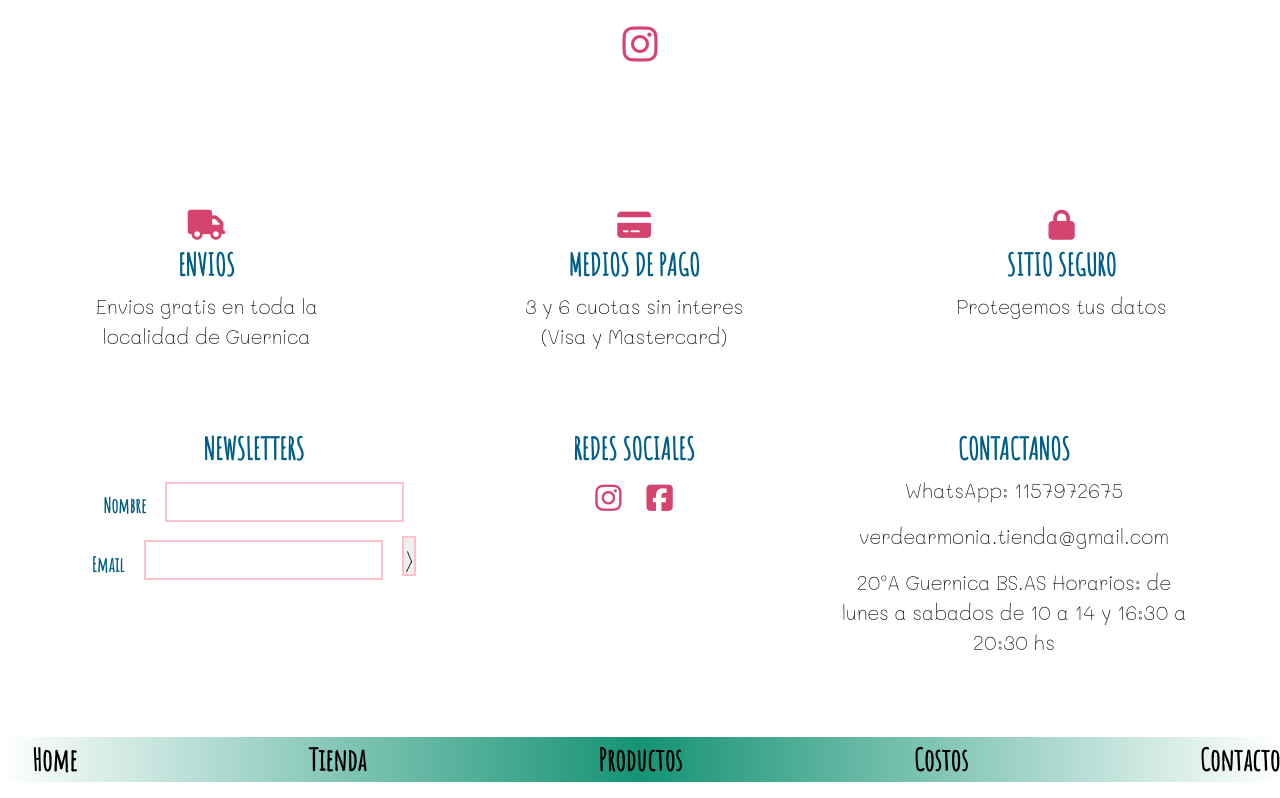
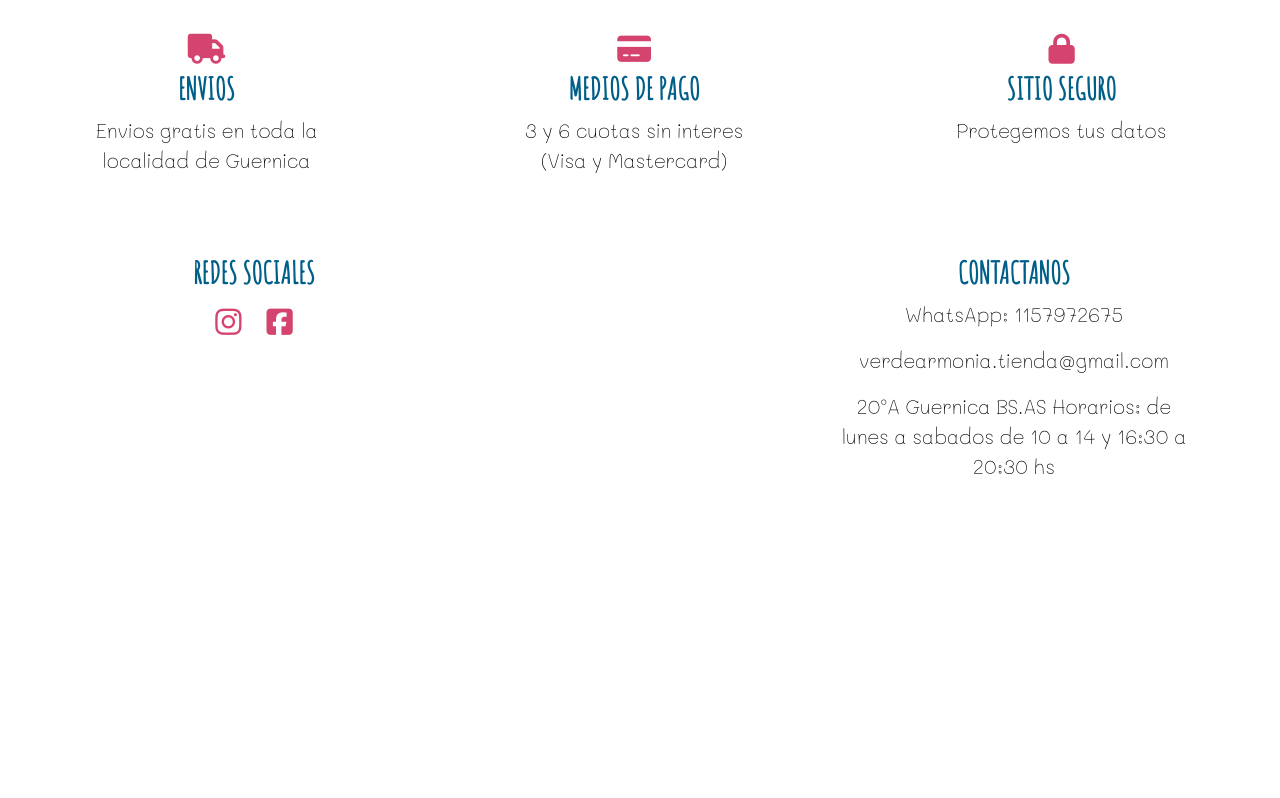
Before and after one commit to ysicilia/Green-Harmony-Store, a website: page index.html in a window 1280 px wide. Shown: the part 1464-2262 px from the top of the page. After the commit the page ends 2025 px from the top, so only its background shows below. Drawn offline with nearby package versions, Linux system fonts and the light colour scheme.

Commit message:
cambio de margin

```diff
--- a/index.html
+++ b/index.html
@@ -118,14 +118,6 @@
     <section class=" container">
         <div class="row justify-content-between">
             <div class="col-lg-4 col-sm-12">
-                <h4 class="miniTitulo">NEWSLETTERS</h4>
-                <label for="name">Nombre</label>
-                <input type="text" name="name" class="botones">
-                <label for="email">Email</label>
-                <input name="email" name="email" class="botones">
-                <input type="submit" value=">" class="botones" name="email">
-            </div>
-            <div class="col-lg-4 col-sm-12">
                 <h4 class="miniTitulo">REDES SOCIALES</h4>
                 <a href="https://www.instagram.com/verdearmonia.tienda/" title="Acesso directo a nuestra pagina de Instagram"><i class="fab fa-instagram"></i></a>
                 <a href="https://web.facebook.com/Verde-Armonia-107602181663882" title="Acceso directo a nuestra pagina de facebook"><i class="fab fa-facebook-square"></i></a>
@@ -139,15 +131,7 @@
         </div>
     </section>
     <footer>
-        <nav>
-            <ul class="listaMenu">
-                <li class="listaMenu__item"><a href="index.html">Home</a></li>
-                <li class="listaMenu__item"><a href="tiendafinal.html">Tienda</a></li>
-                <li class="listaMenu__item"><a href="productosfinal.html">Productos</a>
-                <li class="listaMenu__item"><a href="costosfinal.html">Costos</a></li>
-                <li class="listaMenu__item"><a href="contacto.html">Contacto</a></li>
-            </ul>
-        </nav>
+        <div
     </footer>
 
     <script src="https://cdn.jsdelivr.net/npm/bootstrap@5.1.3/dist/js/bootstrap.bundle.min.js" integrity="sha384-ka7Sk0Gln4gmtz2MlQnikT1wXgYsOg+OMhuP+IlRH9sENBO0LRn5q+8nbTov4+1p" crossorigin="anonymous"></script>
--- a/sass/components/_index.scss
+++ b/sass/components/_index.scss
@@ -206,7 +206,7 @@ footer{
         font-size: 80px;
     }
     .container{
-        margin:5%;
+        margin:auto;
     }
     .container a{
         font-size: 30px;
@@ -216,6 +216,7 @@ footer{
     }
     .seguinos{
         font-size: 40px;
+        margin:auto;
         h3{
             font-size: 40px;
         }
@@ -287,8 +288,6 @@ footer{
         text-align: center;
     }
 }
-
-
 @media only screen and (max-width: 971px) and (min-width: 480px){
     .principalTitle{
         font-size: 20px;
@@ -307,7 +306,7 @@ footer{
         font-size: 28px;
     }
     .container{
-        margin:5%;
+        margin:auto;
     }
     label{
         font-size: 18px;
```
Also changed, not shown: css/estilo.css.
